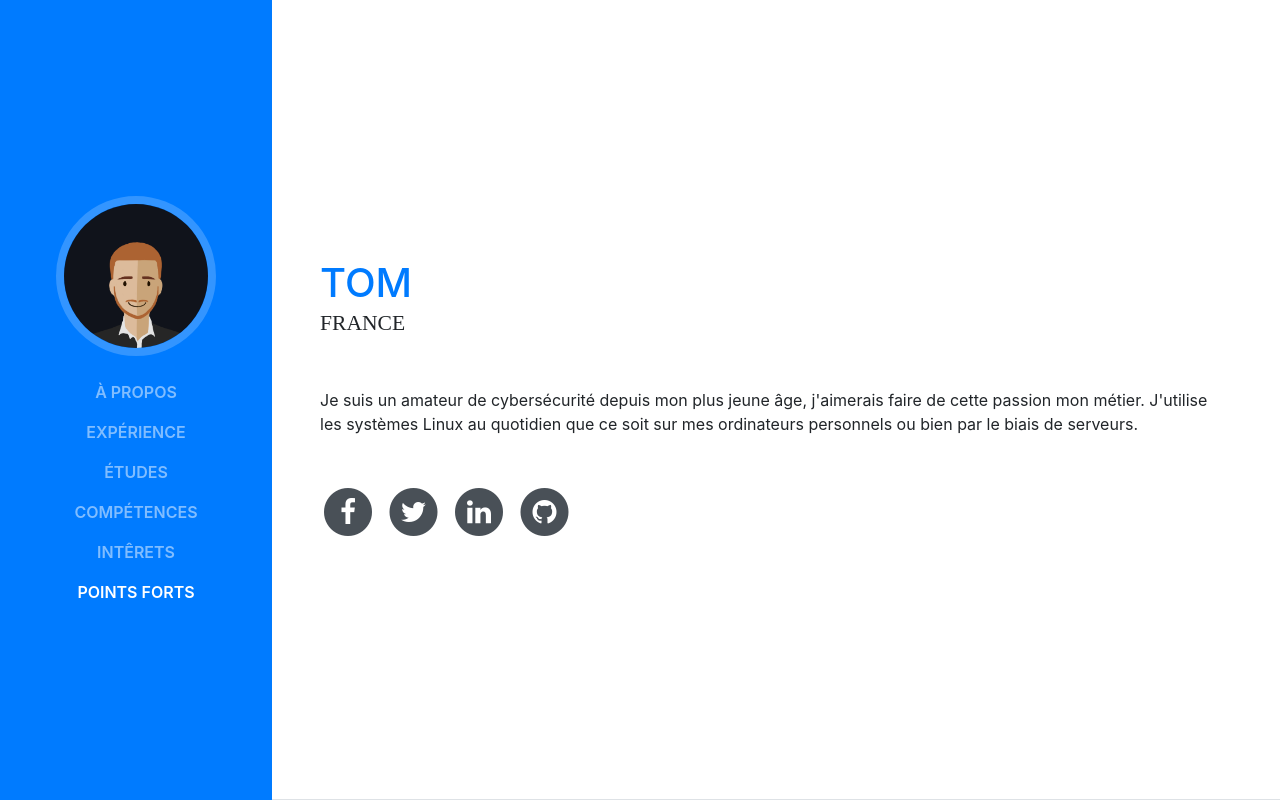
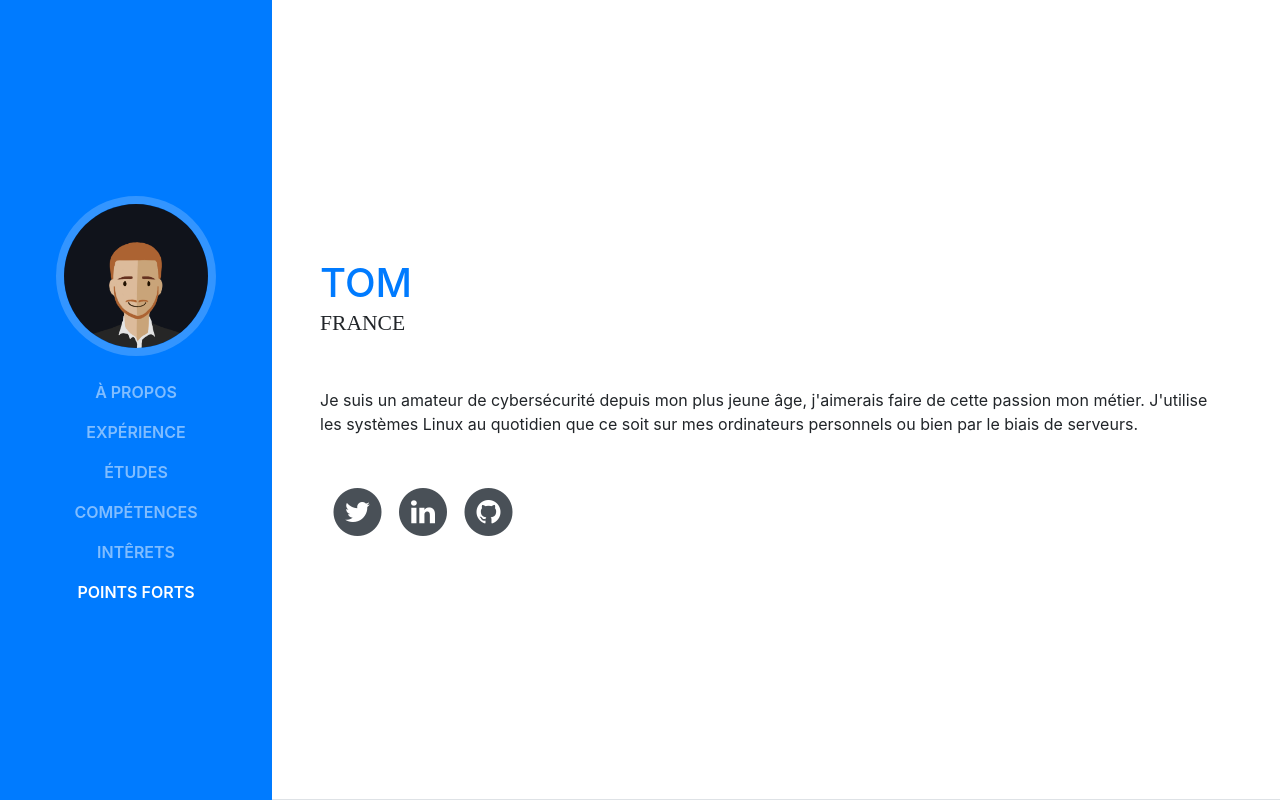
Before and after one commit to Tom-git-official/cv, a website with bundled scripts: page index.html in a window 1280 px wide. Shown: the top 800 px of the page. Built offline with nearby package versions, Linux system fonts and the light colour scheme; a web font is replaced by a local one.

Commit message:
Add files via upload

```diff
--- a/index.html
+++ b/index.html
@@ -75,10 +75,7 @@
           <ul class="list-inline list-social-icons mb-0">
             <li class="list-inline-item">
               <a href="#">
-                <span class="fa-stack fa-lg">
-                  <i class="fa fa-circle fa-stack-2x"></i>
-                  <i class="fa fa-facebook fa-stack-1x fa-inverse"></i>
-                </span>
+
               </a>
             </li>
             <li class="list-inline-item">
@@ -98,7 +95,7 @@
               </a>
             </li>
             <li class="list-inline-item">
-              <a href="#">
+              <a href="https://github.com/Tom-git-official">
                 <span class="fa-stack fa-lg">
                   <i class="fa fa-circle fa-stack-2x"></i>
                   <i class="fa fa-github fa-stack-1x fa-inverse"></i>
```
